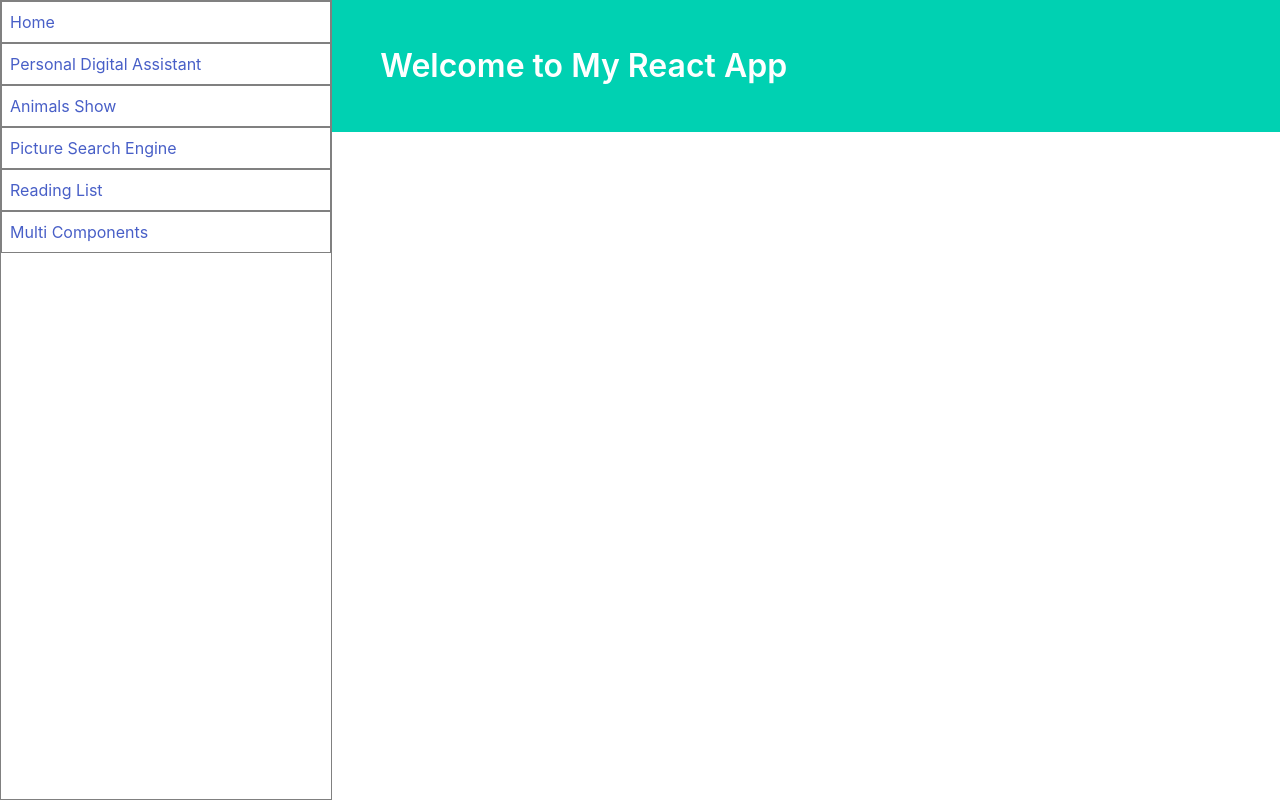
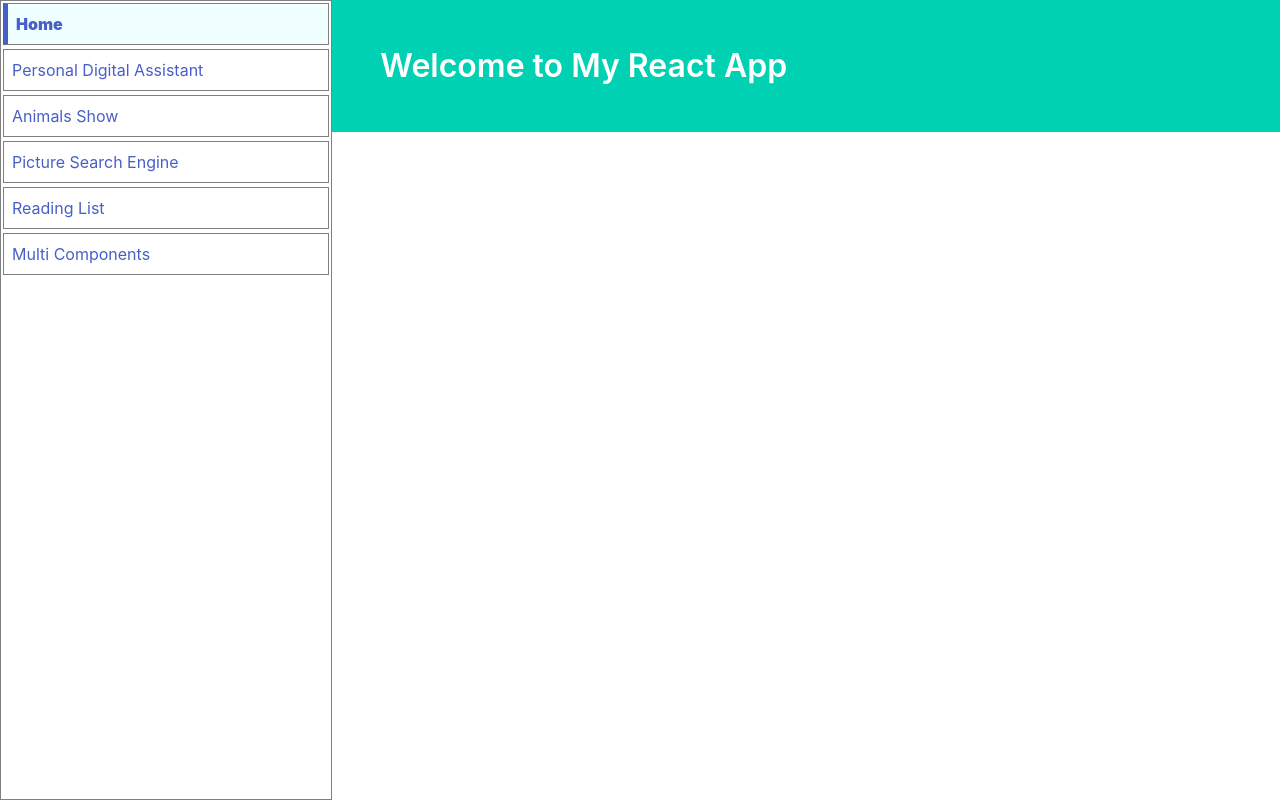
Before and after one commit to SaadiaAhmad/react-project, a React (Create React App) app: page / in a window 1280 px wide. Built offline with nearby package versions, Linux system fonts and the light colour scheme.

Commit message:
highlight selected route

```diff
--- a/src/components/Link/Link.js
+++ b/src/components/Link/Link.js
@@ -1,7 +1,7 @@
 import UseNavigation from "../../hooks/use-navigation";
 
 function Link({ to, children }) {
-    const { navigate } = UseNavigation();
+    const { currentPath, navigate } = UseNavigation();
 
     const handleClick = (event) => {
         if(!(event.ctrlKey || event.metaKey)) event.preventDefault();
@@ -9,7 +9,7 @@ function Link({ to, children }) {
     }
 
     return (
-        <a href={to} onClick={handleClick}>{ children }</a>
+        <a href={to} style={to === currentPath ? { fontWeight: 900, backgroundColor: "azure", borderLeft: '5px solid #485fc7' } : {}} onClick={handleClick}>{ children }</a>
     )
 }
 
--- a/src/components/Sidebar/Sidebar.css
+++ b/src/components/Sidebar/Sidebar.css
@@ -12,5 +12,6 @@
     a {
         padding: 8px;
         border: 1px solid grey;
+        margin: 2px;
     }
 }
```
